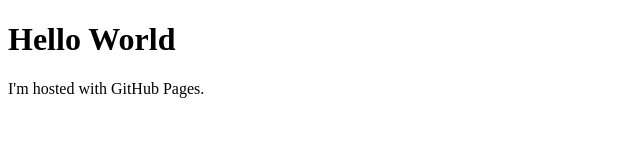
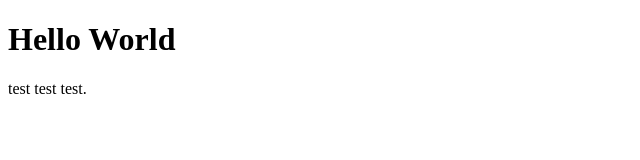
Before and after one commit to nunziosarnino/nunziosarnino.github.io, a plain HTML site: page index.html in a window 1280 px wide. Shown: the whole page, without its empty margins (0-640 px from the left). Drawn offline with Linux system fonts and the light colour scheme.

Commit message:
Update index.html

```diff
--- a/index.html
+++ b/index.html
@@ -2,6 +2,6 @@
 <html>
 <body>
   <h1>Hello World</h1>
-  <p>I'm hosted with GitHub Pages.</p>
+  <p>test test test.</p>
 </body>
 </html>
```
